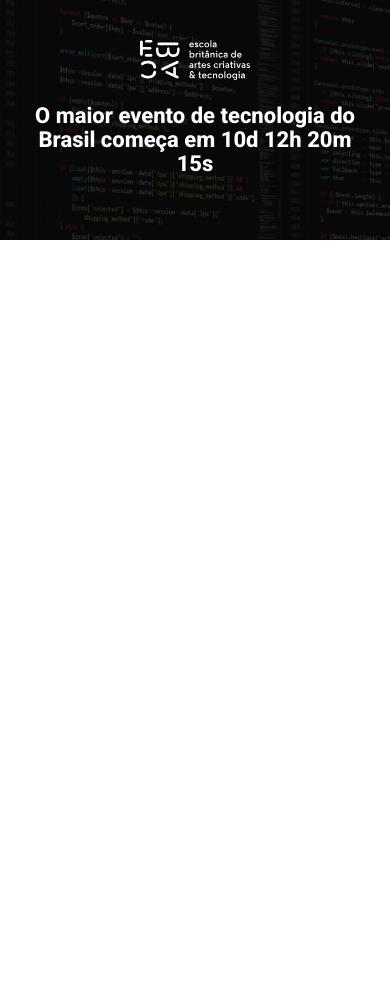
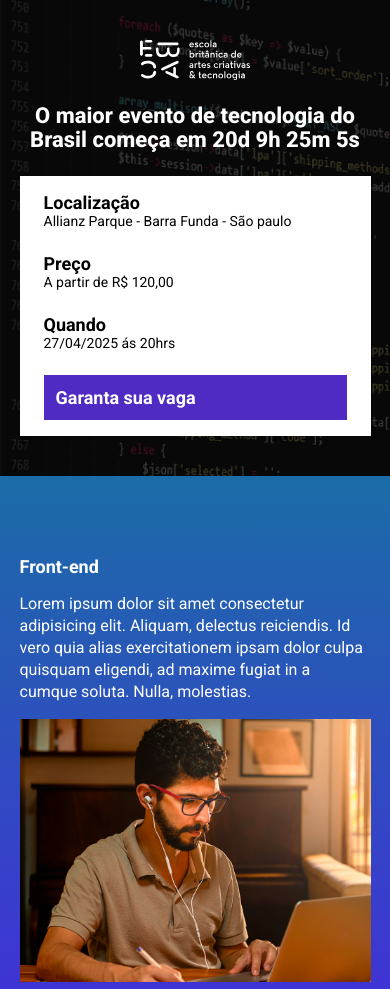
Before and after one commit to pedroxxjunior/ebac_tech_talks, a website built with Parcel: page src/index.html in a window 390 px wide. Shown: the top 989 px of the page. Before the commit the page ends 844 px from the top, so only its background shows below. Built offline with nearby package versions, Linux system fonts and the light colour scheme.

Commit message:
criando a contagem regressiva

```diff
--- a/package.json
+++ b/package.json
@@ -1,9 +1,9 @@
 {
   "name": "ebac_talks",
   "version": "1.0.0",
-  "main": "index.js",
   "scripts": {
     "dev": "parcel src/index.html src/styles/main.scss src/scripts/main.js",
+    "build": "parcel build src/index.html",
     "test": "echo \"Error: no test specified\" && exit 1"
   },
   "keywords": [],
--- a/src/index.html
+++ b/src/index.html
@@ -8,20 +8,84 @@
     <link rel="preconnect" href="https://fonts.googleapis.com">
     <link rel="preconnect" href="https://fonts.gstatic.com" crossorigin>
     <link href="https://fonts.googleapis.com/css2?family=Roboto:ital,wght@0,100..900;1,100..900&display=swap" rel="stylesheet">
-
     <link rel="stylesheet" href="styles/main.scss">
+    <link rel="stylesheet" href="https://unpkg.com/aos@next/dist/aos.css" />
 </head>
 <body>
     <header class="hero">
         <div class="container">
             <img class="hero__logo" src="./images/ebac_logo.svg" alt="EBAC">
             <p class="hero__text">
-                O maior evento de tecnologia do Brasil começa em 10d 12h 20m 15s
+                O maior evento de tecnologia do Brasil começa em <span id="contador"></span>
             </p>
+            <div class="infos-bar">
+                <ul class="infos-bar__infos">
+                    <li class="infos-bar__infos__item">
+                        <b>Localização</b>
+                        Allianz Parque - Barra Funda - São paulo
+                    </li>
+                    <li class="infos-bar__infos__item">
+                        <b>Preço</b>
+                        A partir de R$ 120,00
+                    </li>
+                    <li class="infos-bar__infos__item">
+                        <b>Quando</b>
+                        27/04/2025 ás 20hrs
+                    </li>
+                </ul>
+                <a href="#" class="button button--primary">
+                    Garanta sua vaga
+                </a>
+            </div>
         </div>
     </header>
 
+    <section class="event event--frontend" >
+        <div class="container" data-aos="fade-right">
+            <div class="event__details">
+                <h2 class="event__details__title">Front-end</h2>
+                <p class="event__details__description">
+                    Lorem ipsum dolor sit amet consectetur adipisicing elit. Aliquam, delectus reiciendis. Id vero quia alias exercitationem ipsam dolor culpa quisquam eligendi, ad maxime fugiat in a cumque soluta. Nulla, molestias.
+                </p>
+            </div>
+            <img class="event__image" src="./images/frontend.png" alt="Front-end">
+        </div>
+    </section>
+    <section class="event event--ux-ui event--image-left" >
+        <div class="container" data-aos="fade-left">
+            <div class="event__details">
+                <h2 class="event__details__title">UI/UX</h2>
+                <p class="event__details__description">
+                    Lorem ipsum dolor sit amet consectetur adipisicing elit. Aliquam, delectus reiciendis. Id vero quia alias exercitationem ipsam dolor culpa quisquam eligendi, ad maxime fugiat in a cumque soluta. Nulla, molestias.
+                </p>
+            </div>
+            <img class="event__image" src="./images/frontend.png" alt="Front-end">
+        </div>
+    </section>
+    <section class="event event--data-science">
+        <div class="container" data-aos="fade-right">
+            <div class="event__details">
+                <h2 class="event__details__title">Data Science</h2>
+                <p class="event__details__description">
+                    Lorem ipsum dolor sit amet consectetur adipisicing elit. Aliquam, delectus reiciendis. Id vero quia alias exercitationem ipsam dolor culpa quisquam eligendi, ad maxime fugiat in a cumque soluta. Nulla, molestias.
+                </p>
+            </div>
+            <img class="event__image" src="./images/frontend.png" alt="Front-end">
+        </div>
+    </section>
+    <section class="event event--backend event--image-left">
+        <div class="container" data-aos="fade-left">
+            <div class="event__details">
+                <h2 class="event__details__title">Back-end</h2>
+                <p class="event__details__description">
+                    Lorem ipsum dolor sit amet consectetur adipisicing elit. Aliquam, delectus reiciendis. Id vero quia alias exercitationem ipsam dolor culpa quisquam eligendi, ad maxime fugiat in a cumque soluta. Nulla, molestias.
+                </p>
+            </div>
+            <img class="event__image" src="./images/frontend.png" alt="Front-end">
+        </div>
+    </section>
 
+    <script src="https://unpkg.com/aos@next/dist/aos.js"></script>
     <script src="scripts/main.js"></script>
 </body>
 </html>
--- a/src/scripts/main.js
+++ b/src/scripts/main.js
@@ -0,0 +1,27 @@
+AOS.init();
+
+const dataDoEvento = new Date("apr 27, 2025 20:00:00");
+const timeStampDoEvento = dataDoEvento.getTime();
+
+const contaAsHoras = setInterval(function() {
+    const agora = new Date();
+    const timeStampAtual = agora.getTime();
+
+    const distanciaAteOEvento = timeStampDoEvento - timeStampAtual;
+
+    const diaEmMs = 1000 * 60 * 60 * 24;
+    const horaEmMs = 1000 * 60 *60;
+    const minutoEmMs = 1000 * 60;
+
+    const diasAteOEvento = Math.floor(distanciaAteOEvento / diaEmMs);
+    const horasAteOEvento = Math.floor((distanciaAteOEvento % diaEmMs) / horaEmMs);
+    const minutosAteOEvento = Math.floor((distanciaAteOEvento % horaEmMs) / minutoEmMs);
+    const segundosAteOEvento = Math.floor((distanciaAteOEvento % minutoEmMs) / 1000);
+
+    document.getElementById('contador').innerHTML = `${diasAteOEvento}d ${horasAteOEvento}h ${minutosAteOEvento}m ${segundosAteOEvento}s`;
+
+    if (distanciaAteOEvento < 0) {
+        clearInterval(contaAsHoras);
+        document.getElementById('contador').innerHTML = 'Evento expirado';
+    }
+}, 1000);
--- /dev/null
+++ b/src/styles/_event.scss
@@ -0,0 +1,64 @@
+@use 'variables';
+
+.event {
+    padding: 80px 0;
+
+    &--frontend {
+        background-image: linear-gradient(variables.$blue1, variables.$blue2);
+    }
+
+    &--ux-ui {
+        background-image: linear-gradient(variables.$blue2, variables.$pink);
+    }
+
+    &--data-science {
+        background-image: linear-gradient(variables.$pink, variables.$yellow);
+    }
+
+    &--backend {
+        background-image: linear-gradient(variables.$yellow, variables.$pink);
+    }
+
+    &--image-left {
+        .container {
+            flex-direction: row-reverse;
+        }
+    }
+
+    .container {
+        display: flex;
+        gap: 40px;
+    }
+
+    &__image {
+        max-width: 360px;
+    }
+
+    &__details {
+        &__title {
+            font-size: 18px;
+            font-weight: bold;
+            margin-bottom: 16px;
+        }
+
+        &__description {
+            font-size: 16px;
+            line-height: 22px;
+        }
+    }
+
+    @media (max-width: 640px) {
+        .container {
+            display: block;
+        }
+
+        &__image {
+            width: 100%;
+        }
+
+        &__details {
+            margin-right: 0;
+            margin-bottom: 16px;
+        }
+    }
+}
--- a/src/styles/_hero.scss
+++ b/src/styles/_hero.scss
@@ -1,3 +1,5 @@
+@use 'variables';
+
 .hero {
     padding-top: 64px;
     padding-bottom: 100px;
@@ -17,7 +19,7 @@
         left: 0;
         width: 100%;
         height: 100%;
-        background-color: #000;
+        background-color: variables.$secundaryTextColor;
         content: '';
         opacity: 0.7;
     }
--- /dev/null
+++ b/src/styles/_variables.scss
@@ -0,0 +1,8 @@
+$textColor: #fff;
+$secundaryTextColor: #000;
+
+$blue1: #1B6ca7;
+$blue2: #442BDB;
+$pink: #89223B;
+$yellow: #9c791d;
+$purple: #4f2ac3
--- /dev/null
+++ b/src/styles/components/_buttons.scss
@@ -0,0 +1,25 @@
+@use '../variables';
+
+.button {
+    padding: 12px;
+    font-size: 18px;
+    font-weight: bold;
+    text-decoration: none;
+    text-align: center;
+    white-space: nowrap;
+
+    &--primary {
+        color: variables.$textColor;
+        background-color: variables.$purple;
+    }
+
+    @media (max-width: 640px) {
+        display: flex;
+        width: 100%;
+    }
+
+    @media (max-width: 1024px) {
+        display: flex;
+        align-items: center;
+    }
+}
--- /dev/null
+++ b/src/styles/components/_infos_bar.scss
@@ -0,0 +1,43 @@
+@use '../variables';
+
+.infos-bar {
+    padding: 16px 24px;
+    background-color: variables.$textColor;
+    display: flex;
+    justify-content: space-between;
+
+    &__infos {
+        display: flex;
+        gap: 40px;
+
+        &__item {
+            font-size: 14px;
+            color: variables.$secundaryTextColor;
+
+            b {
+                color: variables.$secundaryTextColor;
+                font-size: 18px;
+                display: block;
+            }
+        }
+    }
+
+
+    @media (max-width: 640px) {
+        display: block;
+
+        &__infos {
+            display: block;
+
+            &__item {
+                margin-bottom: 24px;
+            }
+        }
+    }
+
+    @media (max-width: 1024px) {
+        &__infos {
+            gap: 16px;
+        }
+    }
+}
--- a/src/styles/main.scss
+++ b/src/styles/main.scss
@@ -1,11 +1,16 @@
 @use 'hero';
+@use 'components/infos_bar';
+@use 'components/buttons';
+@use 'event';
+@use 'variables';
 
 * {
     margin: 0;
     padding: 0;
     box-sizing: border-box;
     font-family: Roboto, sans-serif;
-    color: #fff;
+    color: variables.$textColor;
+    list-style: none;
 }
 
 .container {
```
